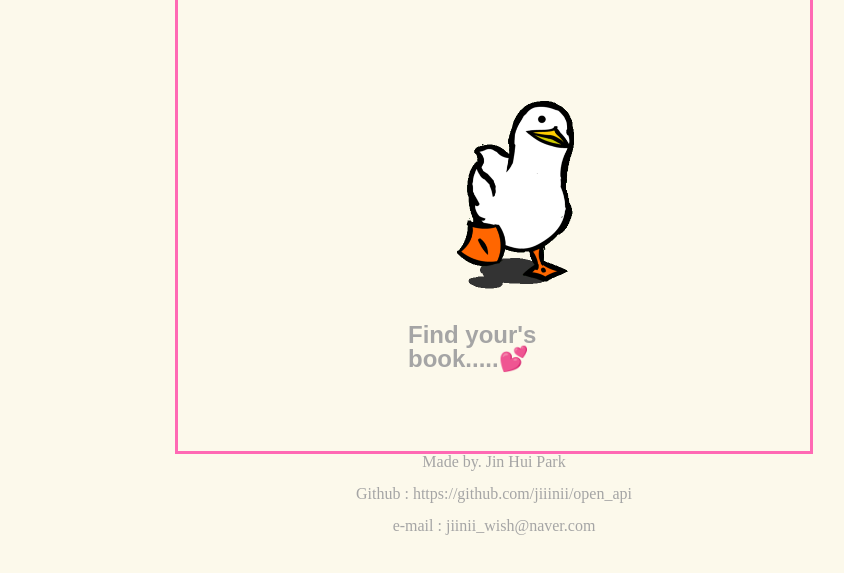
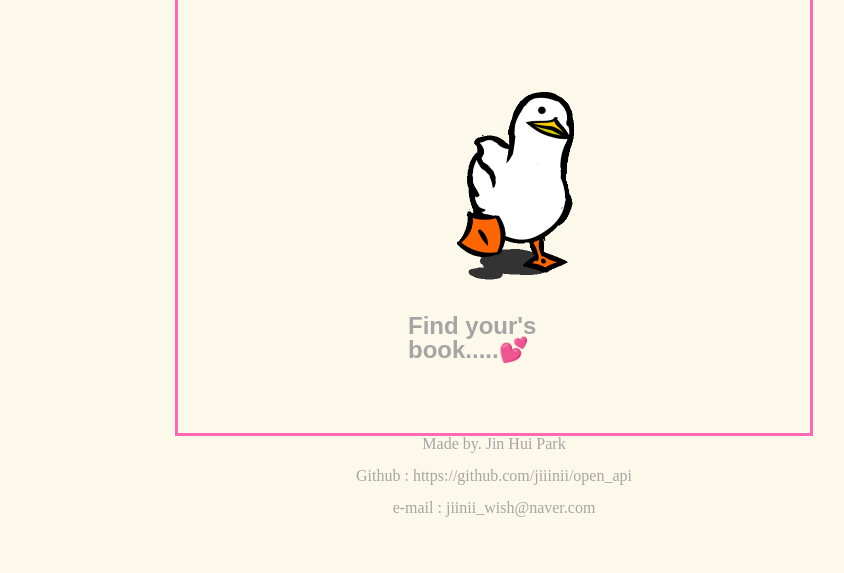
Before and after one commit to jiiinii/Book-Search-Site, a website with bundled scripts: page index.html in a window 1280 px wide. Shown: the part 143-716 px from the top of the page, without its empty margins (146-990 px from the left). Built offline with nearby package versions, Linux system fonts and the light colour scheme; a web font is replaced by a local one.

Commit message:
Fix the before result border line

```diff
--- a/src/css/style.css
+++ b/src/css/style.css
@@ -202,7 +202,7 @@ img {
 }
 
 .beforeResult {
-  padding: 50px 210px 50px 200px;
+  padding: 41px 210px 41px 200px;
 }
 
 .waiting {
```
